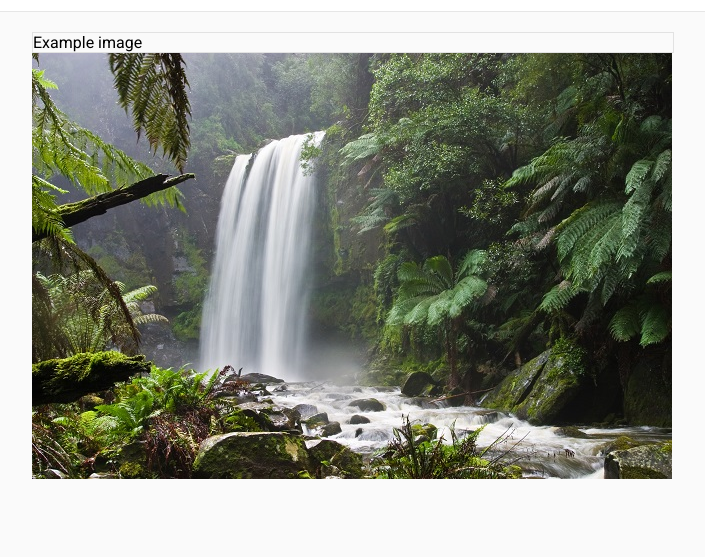
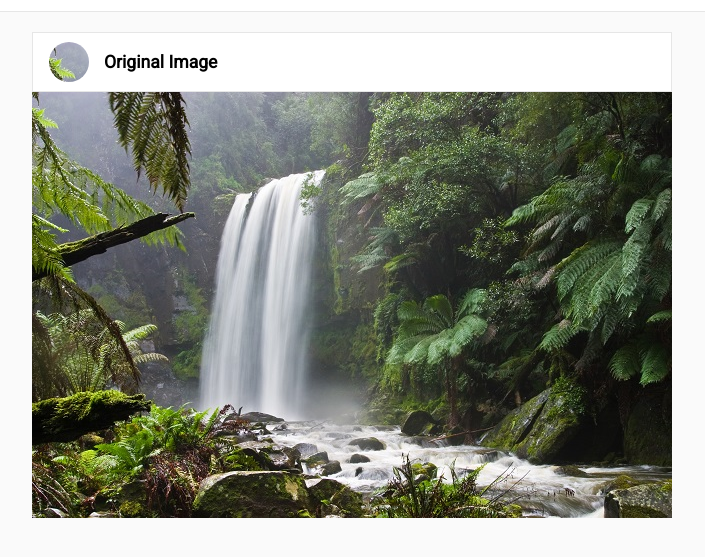
Before and after one commit to asc0de/filter-css-examples, a website: page index.html in a window 1280 px wide. Shown: the part 59-616 px from the top of the page, without its empty margins (288-993 px from the left). Drawn offline with Linux system fonts and the light colour scheme.

Commit message:
original image is done

```diff
--- a/app.css
+++ b/app.css
@@ -39,9 +39,28 @@ article .content section {
 
 .card {
     max-width: 640px;
+    display: flex;
+    flex-direction: column;
 }
 
 .card .card-title {
-    width: 100%;
     border: 1px solid rgba(0,0,0,.0975);
+    height: 26px;
+    padding: 16px;
+    background-color: #fff;
+    display: flex;
+    align-items: center;
 }
+
+.card .card-title .card-avatar {
+    border-radius: 50%;
+    background-image: url(example.jpg);
+    width: 40px;
+    height: 40px;
+}
+
+.card .card-title .example-title {
+    padding-left: 15px;
+    font-weight: 600;
+    font-size: 1.1em;
+}
--- a/index.html
+++ b/index.html
@@ -18,7 +18,8 @@
             <section>
                 <div class="card">
                     <div class="card-title">
-                        Example image
+                        <div class="card-avatar"></div>
+                        <div class="example-title">Original Image</div>
                     </div>
                     <div class="card-photo">
                         <img src="example.jpg"/>
```
